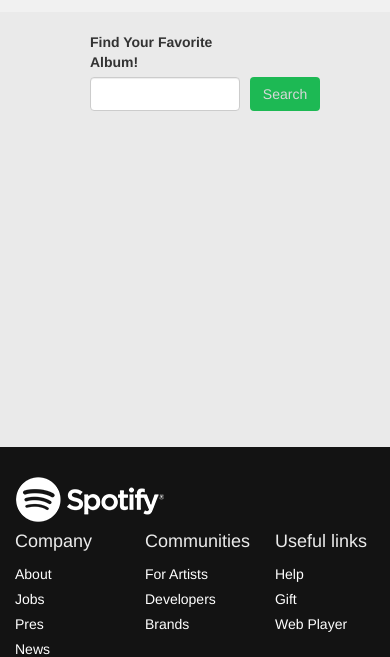
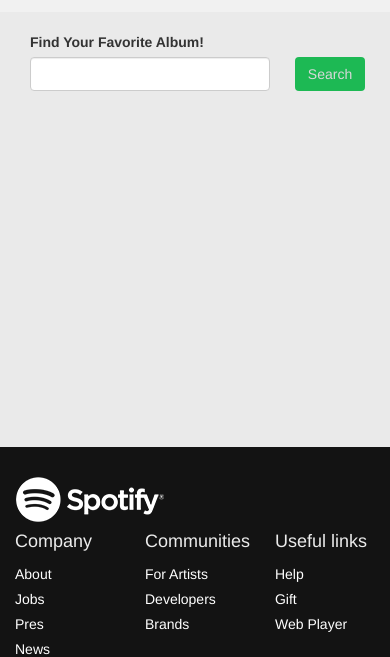
Before and after one commit to MichalLic/ajax-spotify, a website: page index.html in a window 390 px wide. Shown: the part 61-718 px from the top of the page. Drawn offline with Linux system fonts and the light colour scheme.

Commit message:
Details fixed.

```diff
--- a/index.html
+++ b/index.html
@@ -20,16 +20,15 @@
 <main class="main-content">
     <div class="container">
         <div class="search-box">
-            <div class="col-xs-6 input-box">
+            <div class="col-xs-9 col-md-6 input-box">
                 <label for="search-input">Find Your Favorite Album!</label>
                 <input id="search-input" class="form-control" type="text" placeholder="">
             </div>
-            <div class="col-xs-2 button-box">
+            <div class="col-xs-3 col-md-2 button-box">
                 <button id="search" class=" btn btn-inverse">Search</button>
             </div>
         </div>
         <div class="album-section"></div>
-        <div class="album"></div>
     </div>
 </main>
 <footer>
--- a/src/js/script.js
+++ b/src/js/script.js
@@ -12,10 +12,8 @@ var SpotifyApp = {
 
 //    init
     init: function () {
-        //SpotifyApp.getAlbums();
         SpotifyApp.BUTTON_SEARCH = $('#search');
         SpotifyApp.onSend();
-
     },
 
 
@@ -39,6 +37,7 @@ var SpotifyApp = {
 
     onSend: function () {
         $('button#search').on('click', function (e) {
+            $('.album-detail').remove();
             SpotifyApp.getSearchResults($('.form-control').val());
         });
     },
@@ -98,7 +97,6 @@ var SpotifyApp = {
     },
 
     showTracks: function (data, btn) {
-        console.log(data);
         var track = "";
         track += '<div class="slide-content" style="display: none">';
         track += '<table class="table table-striped">';
@@ -115,7 +113,6 @@ var SpotifyApp = {
         track += '</div>';
 
         $(btn).closest('.album-detail').find('.tracks-detail').append(track);
-        console.log(track);
     },
 
     getIframe: function (uri) {
--- a/src/scss/layout/_main-content.scss
+++ b/src/scss/layout/_main-content.scss
@@ -9,6 +9,10 @@
         display: flex;
         align-items: flex-end;
         justify-content: center;
+
+    }
+    label{
+        white-space: nowrap;
     }
 }
 .album-section{
```
Also changed, not shown: dist/css/style.css, dist/js/app.js, 2 other files.
